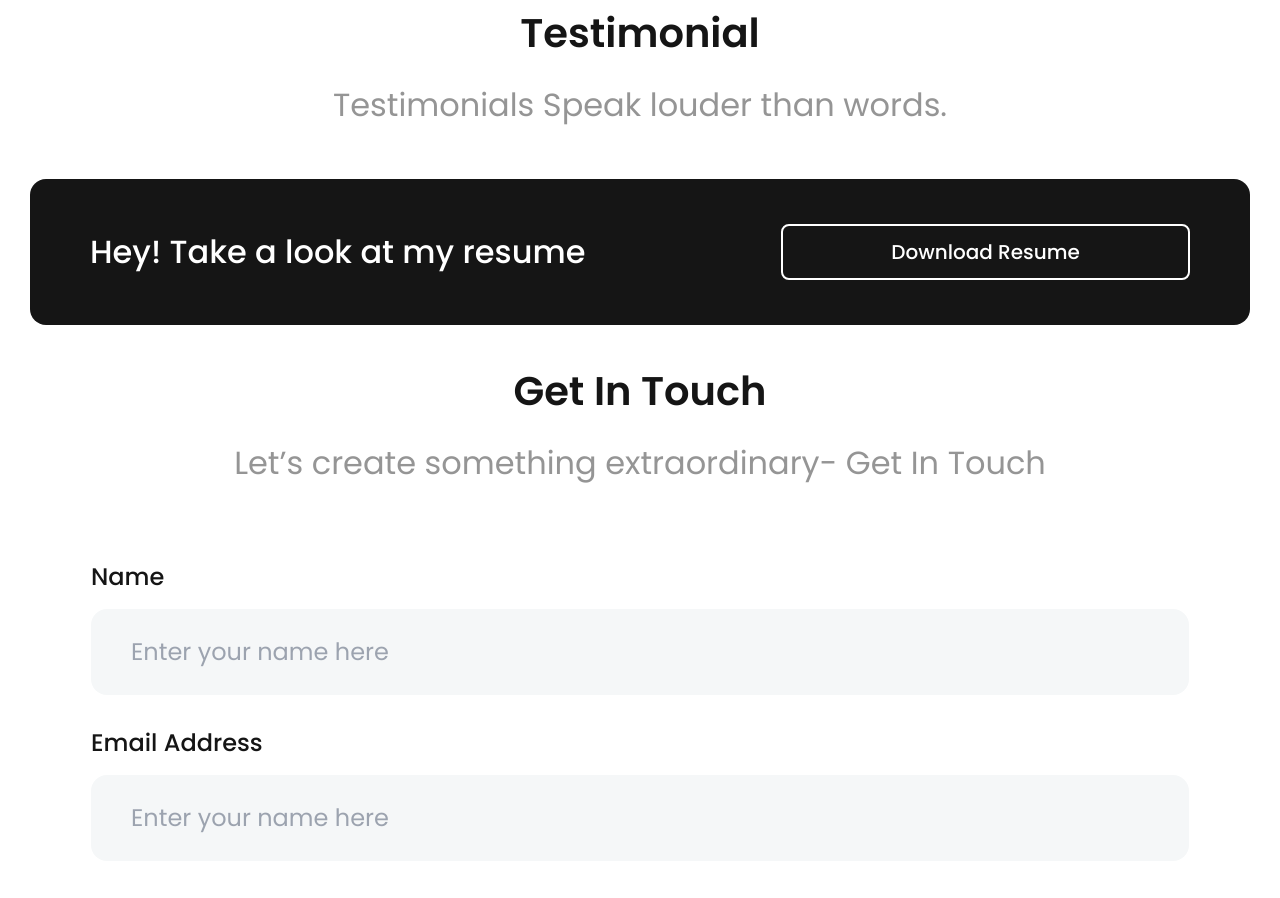
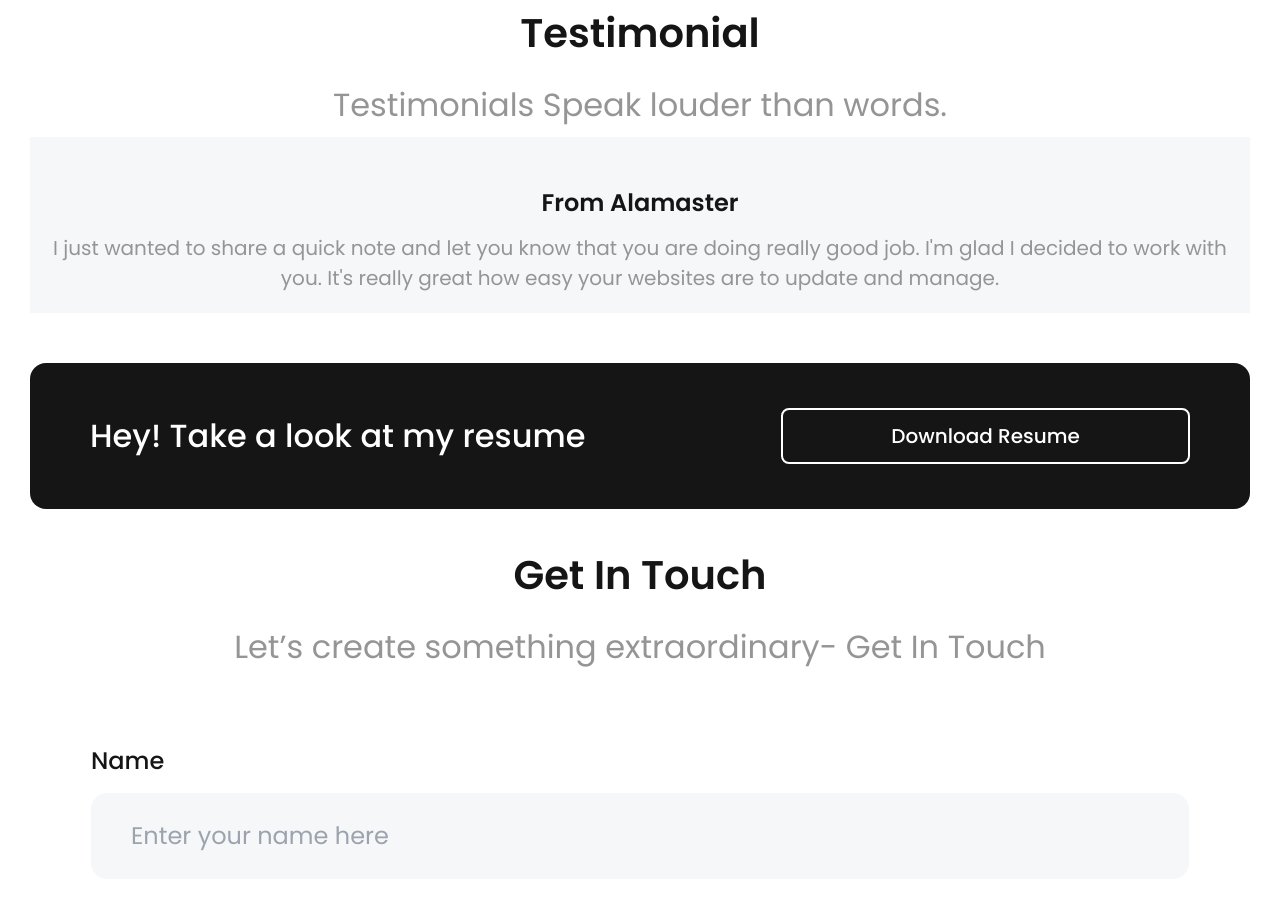
Before and after one commit to mmustaphak/ui-ux-portfolio, a React (Vite) app: page / in a window 1280 px wide. Shown: the part 2760-3658 px from the top of the page. Built offline with nearby package versions, Linux system fonts and the light colour scheme.

Commit message:
Added the basic markup for the testimonial component

```diff
--- /dev/null
+++ b/src/components/Testimonial.jsx
@@ -0,0 +1,35 @@
+export default function Testimonial() {
+  const data = [
+    {
+      person: "Alamaster",
+      message:
+        "I just wanted to share a quick note and let you know that you are doing  really good job. I'm glad I decided to work with you. It's really great how easy your websites are to update and manage.",
+    },
+    {
+      person: "Dev Ade",
+      message:
+        "I pray you become the best version of yourself and also the biggest techie in Arewa and Naija in a whole insha Allah.",
+    },
+    {
+      person: "Techbro",
+      message:
+        "You have some cool stuff here, i’ll send your work to my other guys to see what the outcome will be. Don’t stop designing bcos u really have some good concept.",
+    },
+    { person: "Damilola", message: "This is impressive, i must commend you." },
+    {
+      person: "GDG",
+      message:
+        "Thanks to you and your team for bringing your passion and creativity to the design of #DevFest",
+    },
+  ];
+  return (
+    <div className="bg-whitish p-5 mt-2">
+      <h3 className="font-semibold text-[13.3px] text-black mt-[18px] md:text-lg lg:mt-8 lg:text-[1.5rem]">
+        From {data[0].person}
+      </h3>
+      <p className="text-[11px] mt-2 lg:mt-4 lg:text-[1.25rem]">
+        {data[0].message}
+      </p>
+    </div>
+  );
+}
--- a/src/pages/Home.jsx
+++ b/src/pages/Home.jsx
@@ -1,6 +1,7 @@
 import Services from "../components/Services";
 import Resume from "../components/Resume";
 import Portfolio from "../components/Portfolio";
+import Testimonial from "../components/Testimonial";
 export default function Home() {
   return (
     <section>
@@ -43,7 +44,7 @@ export default function Home() {
         <p className="text-[0.75rem] mt-2 mx-auto max-w-[512px] md:max-w-[760px] md:text-xl md:leading-[normal] md:mt-4 lg:mt-8 lg:max-w-[1320px] lg:text-[2rem]">
           Testimonials Speak louder than words.
         </p>
-        {/* Gallery Component */}
+        <Testimonial />
       </div>
 
       <Resume />
```
